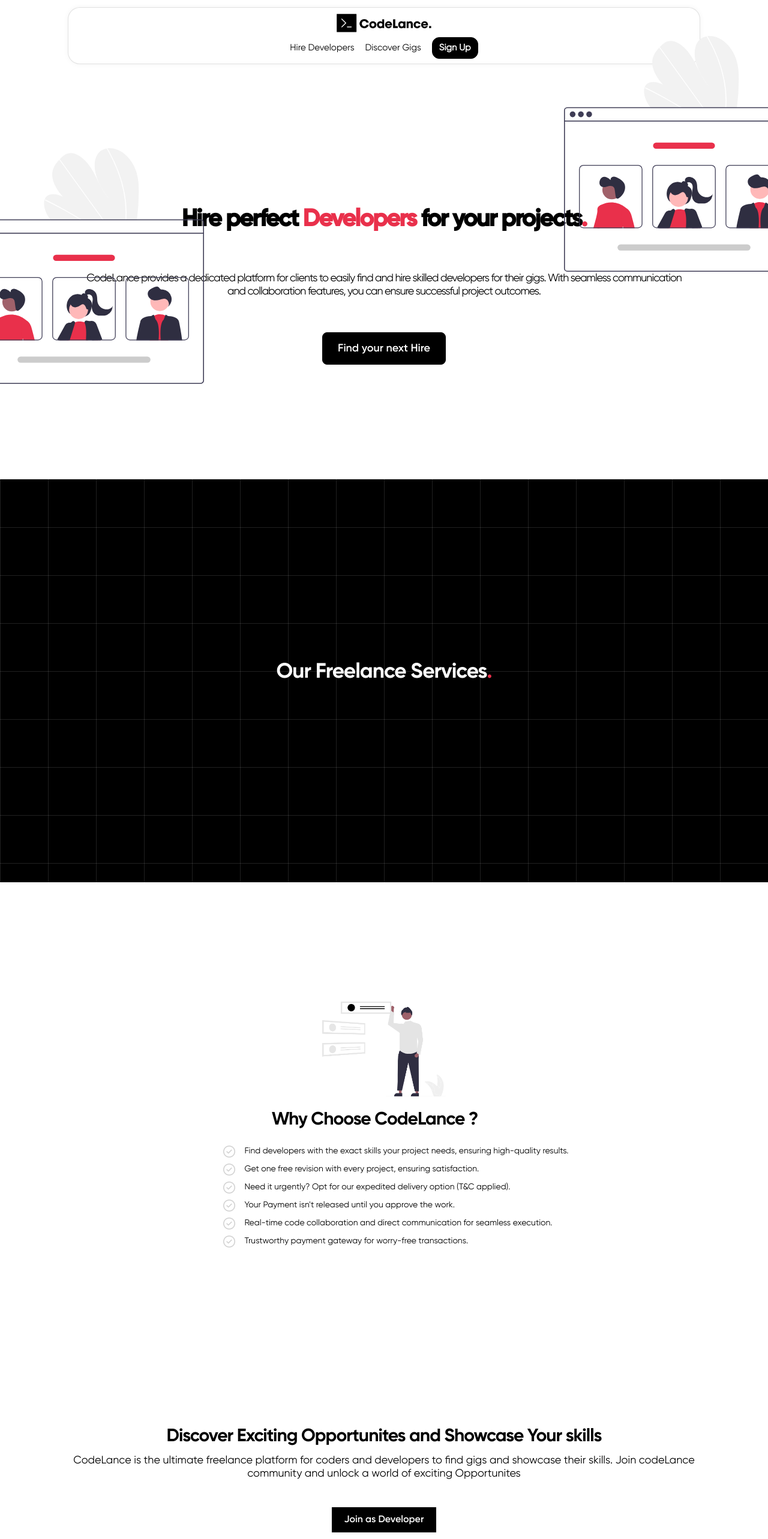
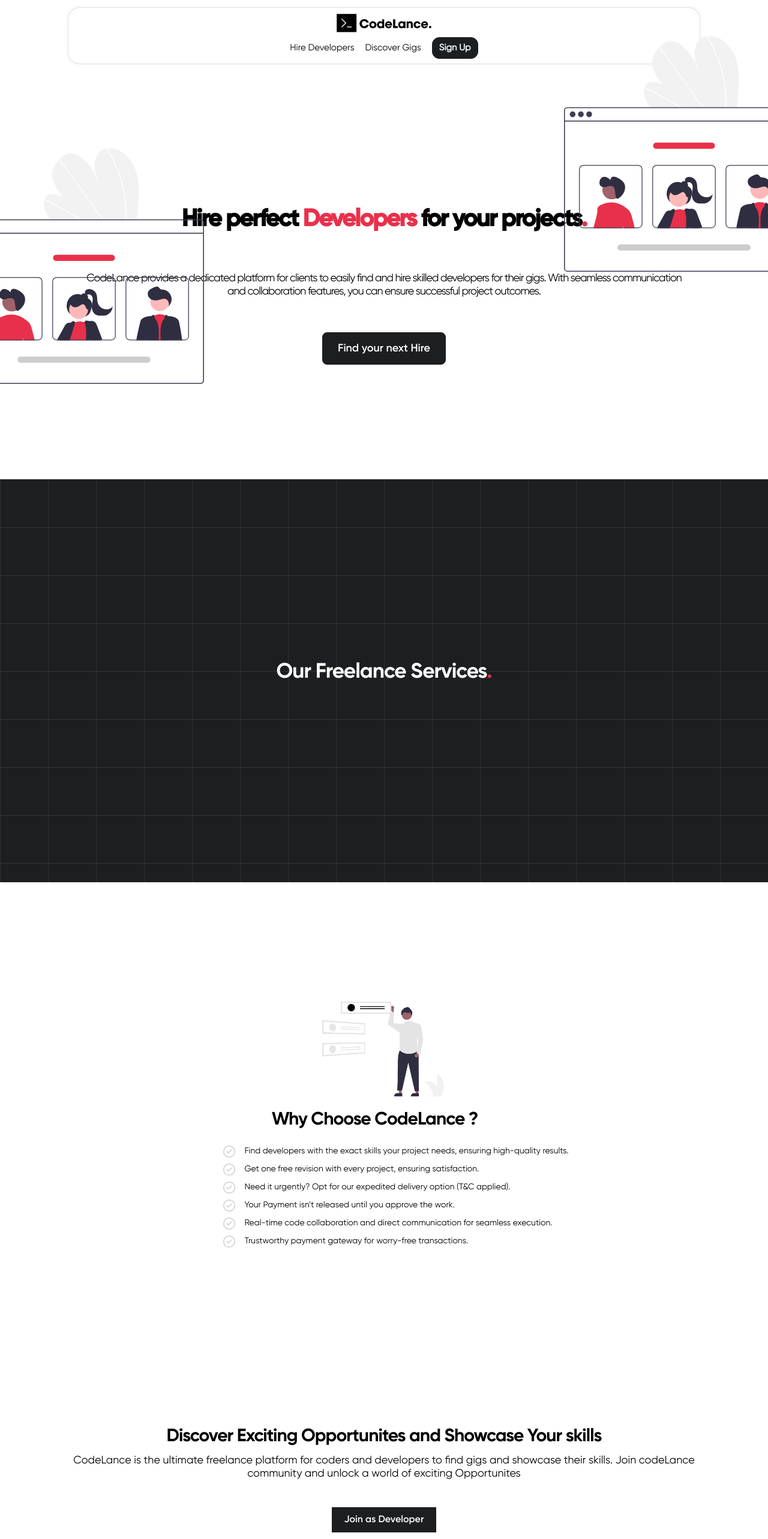
Before and after one commit to Akshatjalan/DevFreelance, a React (Create React App) app in the folder frontend/: page / in a window 1280 px wide. Shown: the top 2566 px of the page at 60% size. Built offline with nearby package versions, Linux system fonts and the light colour scheme.

Commit message:
not proper black color

```diff
--- a/frontend/src/styles/Home.css
+++ b/frontend/src/styles/Home.css
@@ -76,10 +76,10 @@
 
 .homeButtons {
   font-family: "gilroySemiBold";
-  background-color: black;
+  background-color: #1c1e20;
   color: white;
   padding: 20px 34px;
-  border: 2px solid black;
+  border: 2px solid #1c1e20;
   font-size: 24px;
   border-radius: 8px;
   transition: all 0.3s ease-in-out;
@@ -123,11 +123,11 @@
   width: 100%;
   height: 100%;
 
-  background: #000;
+  background: #1c1e20;
   /* background: #895d5d; */
   --gap: 5em;
   --line: 1px;
-  --color: rgba(255, 255, 255, 0.25);
+  --color: rgba(255, 255, 255, 0.18);
 
   background-image: linear-gradient(
       -90deg,
@@ -190,10 +190,10 @@
 .clientButtons {
   font-family: "gilroySemiBold";
   margin-top: 3%;
-  background-color: black;
+  background-color: #1c1e20;
   color: white;
   padding: 15px 30px;
-  border: 1px solid black;
+  border: 1px solid #1c1e20;
   font-size: 20px;
 }
 
@@ -201,7 +201,7 @@
   font-family: "gilroySemiBold";
   color: #000;
   background-color: white;
-  border: 1px solid black;
+  border: 1px solid #1c1e20;
   transition: all ease-in-out 0.3s;
   cursor: pointer;
 }
@@ -211,10 +211,10 @@
 }
 
 .Buttons {
-  background-color: black;
+  background-color: #1c1e20;
   color: white;
   padding: 10px 20px;
-  border: 1px solid black;
+  border: 1px solid #1c1e20;
   font-size: 15px;
   border-radius: 12px;
   font-weight: 600;
@@ -223,7 +223,7 @@
 .Buttons:hover {
   color: #000;
   background-color: white;
-  border: 1px solid black;
+  border: 1px solid #1c1e20;
   transition: all ease-in-out 0.3s;
   cursor: pointer;
 }
@@ -231,13 +231,13 @@
 .Buttons1 {
   background-color: white;
   padding: 10px 20px;
-  border: 1px solid black;
+  border: 1px solid #1c1e20;
   font-size: 15px;
 }
 
 .Buttons1:hover {
   color: white;
-  background-color: black;
+  background-color: #1c1e20;
   transition: all ease-in-out 0.3s;
   cursor: pointer;
 }
@@ -245,7 +245,7 @@
 .devButton {
   background-color: white;
   padding: 10px 20px;
-  border: 1px solid black;
+  border: 1px solid #1c1e20;
   font-size: 15px;
   border-radius: 12px;
   font-weight: 600;
@@ -253,7 +253,7 @@
 
 .devButton:hover {
   color: white;
-  background-color: black;
+  background-color: #1c1e20;
   transition: all ease-in-out 0.3s;
   cursor: pointer;
 }
@@ -299,7 +299,7 @@
   text-align: center;
   position: absolute;
   font-size: 14px;
-  color: black;
+  color: #1c1e20;
 }
 
 .chooseContainer {
@@ -374,7 +374,7 @@
 
   .homeButtons {
     padding: 15px 25px;
-    border: 1px solid black;
+    border: 1px solid #1c1e20;
     font-size: 18px;
     border-radius: 8px;
     margin-top: 25px;
@@ -411,7 +411,7 @@
   }
   .clientButtons {
     padding: 10px 20px;
-    border: 1px solid black;
+    border: 1px solid #1c1e20;
     font-size: 16px;
   }
 
```
